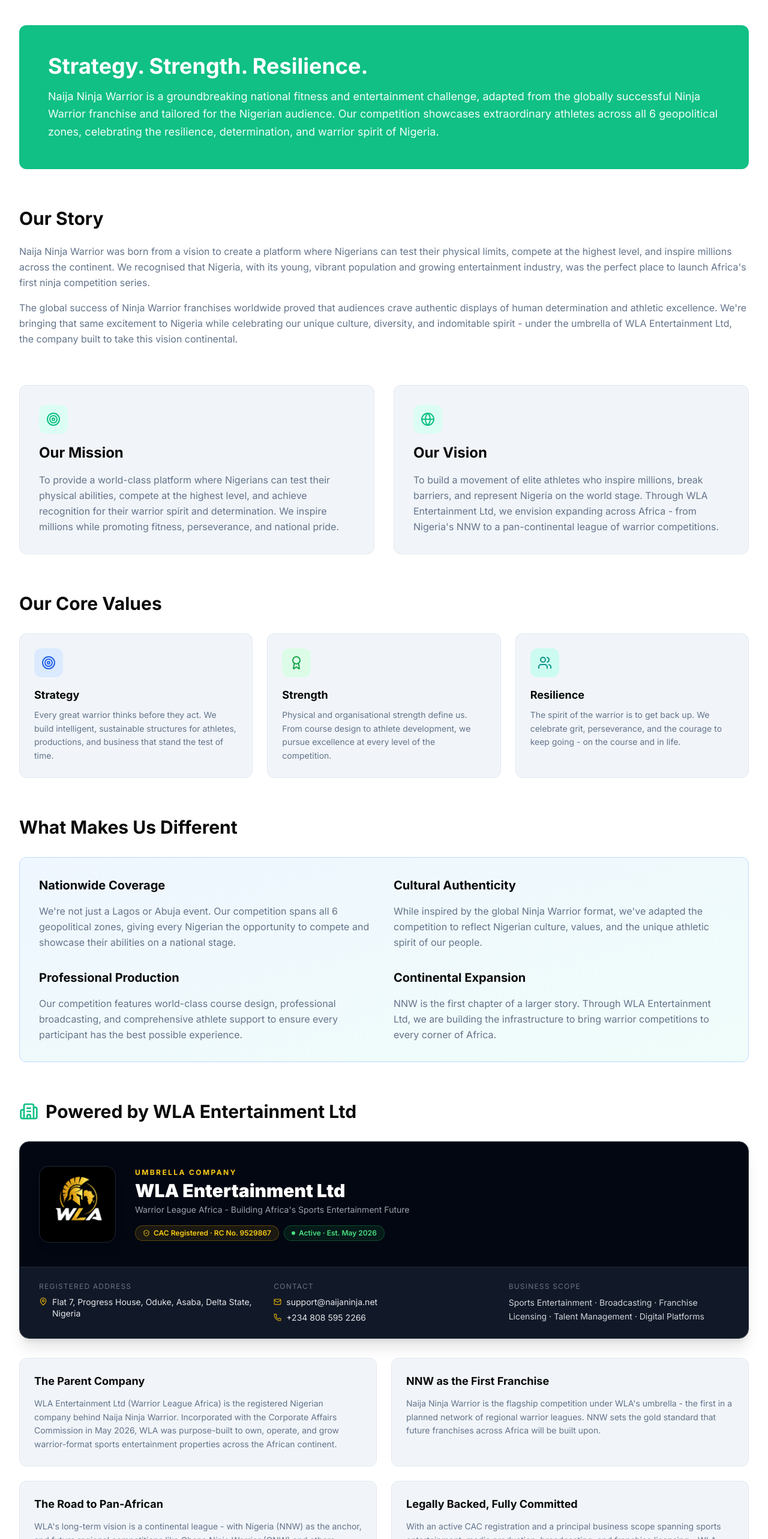
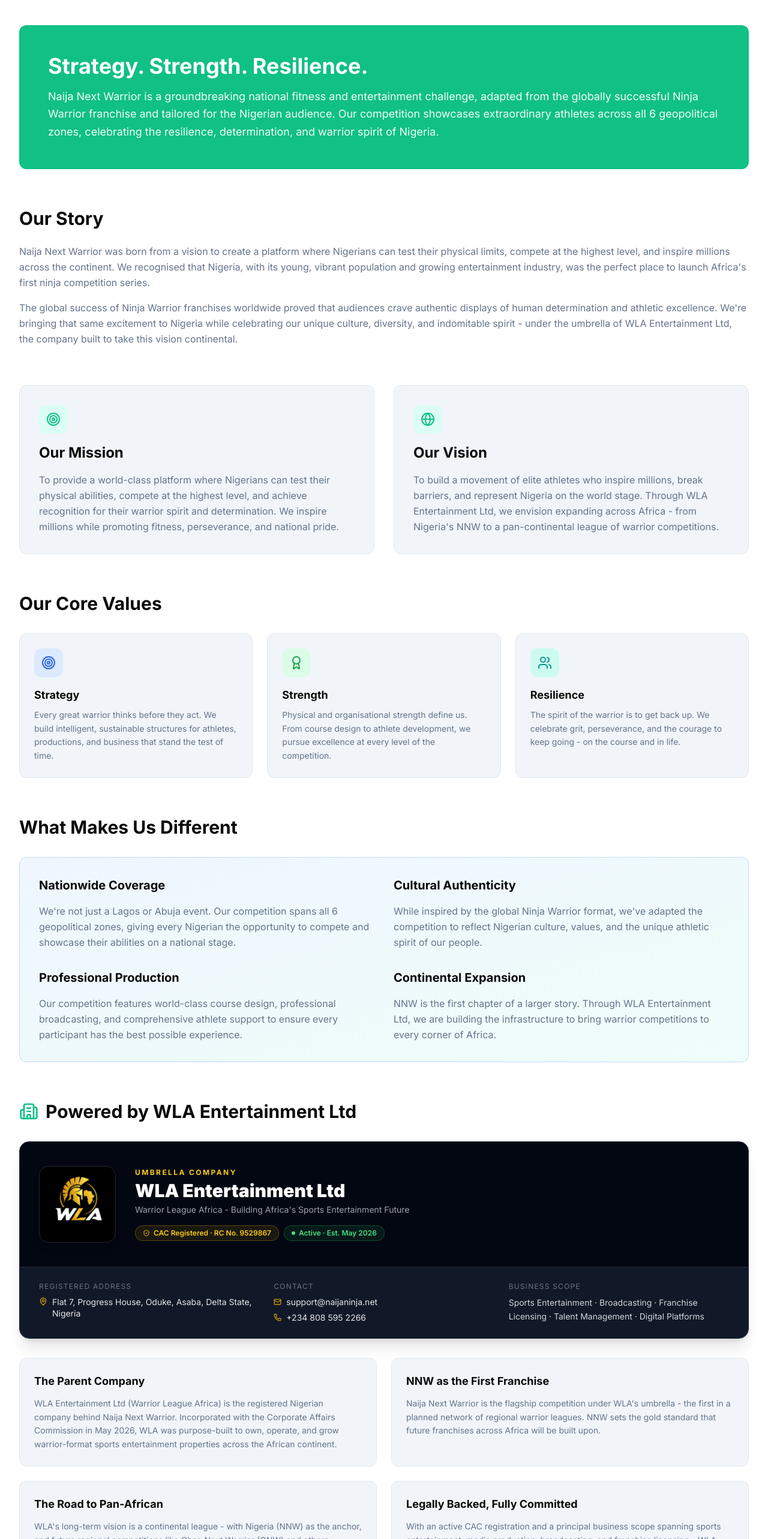
Before and after one commit to fid37is/nnw, a Next.js app: page /about in a window 1280 px wide. Shown: the part 234-2800 px from the top of the page at 60% size. Built offline with nearby package versions, Linux system fonts and the light colour scheme; no server answers; the database is empty.

Commit message:
again fixes

```diff
--- a/app/HomeClient.tsx
+++ b/app/HomeClient.tsx
@@ -60,7 +60,7 @@
 
   const loadData = async () => {
     try {
-      // All independent queries in parallel — including waiting list count
+      // All independent queries in parallel- including waiting list count
       const [seasonRes, sponsorRes, videoRes, waitingRes] = await Promise.all([
         supabase
           .from('seasons')
@@ -77,7 +77,7 @@
           .select('id,title,youtube_url,description,category,order_position')
           .order('order_position', { ascending: true })
           .limit(6),
-        // head:true returns only the count — no row data transferred
+        // head:true returns only the count- no row data transferred
         supabase
           .from('waiting_list')
           .select('*', { count: 'exact', head: true }),
@@ -152,18 +152,17 @@
         <div className={`${applicationOpen ? 'bg-naija-green-600' : 'bg-gray-800'} text-white text-center text-xs font-bold py-2.5 tracking-wide mt-20`}>
           {applicationOpen
             ? `Applications Open · Deadline: ${new Date(season.application_end_date).toLocaleDateString('en-NG', { day: 'numeric', month: 'long', year: 'numeric' })}`
-            : 'Applications Closed · Next season opening soon — Register to be notified'}
+            : 'Applications Closed · Next season opening soon- Register to be notified'}
         </div>
       )}
 
       {/* 1. HERO */}
       <HeroSection
-        champion={champion}
         season={season}
         isApplicationOpen={applicationOpen}
       />
 
-      {/* 2. WAITING LIST — only visible when applications are closed */}
+      {/* 2. WAITING LIST- only visible when applications are closed */}
       {!applicationOpen && (
         <WaitingListSection waitingCount={waitingCount} />
       )}
--- a/app/about/page.tsx
+++ b/app/about/page.tsx
@@ -20,7 +20,7 @@
           </Link>
           <div className="flex items-center gap-4 mb-3">
             <Info size={40} className="text-primary" />
-            <h1 className="text-4xl md:text-5xl font-bold text-foreground">About Naija Ninja Warrior</h1>
+            <h1 className="text-4xl md:text-5xl font-bold text-foreground">About Naija Next Warrior</h1>
           </div>
           <p className="text-xl text-muted-foreground">Africa's First Ninja Competition Series · A WLA Entertainment Company</p>
         </div>
@@ -29,7 +29,7 @@
         <div className="bg-primary text-primary-foreground rounded-xl p-8 md:p-12 mb-16">
           <h2 className="text-3xl md:text-4xl font-bold mb-4">Strategy. Strength. Resilience.</h2>
           <p className="text-lg text-primary-50 leading-relaxed">
-            Naija Ninja Warrior is a groundbreaking national fitness and entertainment challenge, adapted from the globally successful Ninja Warrior franchise and tailored for the Nigerian audience. Our competition showcases extraordinary athletes across all 6 geopolitical zones, celebrating the resilience, determination, and warrior spirit of Nigeria.
+            Naija Next Warrior is a groundbreaking national fitness and entertainment challenge, adapted from the globally successful Ninja Warrior franchise and tailored for the Nigerian audience. Our competition showcases extraordinary athletes across all 6 geopolitical zones, celebrating the resilience, determination, and warrior spirit of Nigeria.
           </p>
         </div>
 
@@ -38,7 +38,7 @@
           <h2 className="text-3xl font-bold text-foreground mb-6">Our Story</h2>
           <div className="prose prose-lg max-w-none text-muted-foreground">
             <p className="leading-relaxed mb-4">
-              Naija Ninja Warrior was born from a vision to create a platform where Nigerians can test their physical limits, compete at the highest level, and inspire millions across the continent. We recognised that Nigeria, with its young, vibrant population and growing entertainment industry, was the perfect place to launch Africa's first ninja competition series.
+              Naija Next Warrior was born from a vision to create a platform where Nigerians can test their physical limits, compete at the highest level, and inspire millions across the continent. We recognised that Nigeria, with its young, vibrant population and growing entertainment industry, was the perfect place to launch Africa's first ninja competition series.
             </p>
             <p className="leading-relaxed">
               The global success of Ninja Warrior franchises worldwide proved that audiences crave authentic displays of human determination and athletic excellence. We're bringing that same excitement to Nigeria while celebrating our unique culture, diversity, and indomitable spirit - under the umbrella of WLA Entertainment Ltd, the company built to take this vision continental.
@@ -210,19 +210,19 @@
             <div className="bg-muted rounded-xl p-6 border border-border">
               <h3 className="font-bold text-foreground text-lg mb-3">The Parent Company</h3>
               <p className="text-muted-foreground text-sm leading-relaxed">
-                WLA Entertainment Ltd (Warrior League Africa) is the registered Nigerian company behind Naija Ninja Warrior. Incorporated with the Corporate Affairs Commission in May 2026, WLA was purpose-built to own, operate, and grow warrior-format sports entertainment properties across the African continent.
+                WLA Entertainment Ltd (Warrior League Africa) is the registered Nigerian company behind Naija Next Warrior. Incorporated with the Corporate Affairs Commission in May 2026, WLA was purpose-built to own, operate, and grow warrior-format sports entertainment properties across the African continent.
               </p>
             </div>
             <div className="bg-muted rounded-xl p-6 border border-border">
               <h3 className="font-bold text-foreground text-lg mb-3">NNW as the First Franchise</h3>
               <p className="text-muted-foreground text-sm leading-relaxed">
-                Naija Ninja Warrior is the flagship competition under WLA's umbrella - the first in a planned network of regional warrior leagues. NNW sets the gold standard that future franchises across Africa will be built upon.
+                Naija Next Warrior is the flagship competition under WLA's umbrella - the first in a planned network of regional warrior leagues. NNW sets the gold standard that future franchises across Africa will be built upon.
               </p>
             </div>
             <div className="bg-muted rounded-xl p-6 border border-border">
               <h3 className="font-bold text-foreground text-lg mb-3">The Road to Pan-African</h3>
               <p className="text-muted-foreground text-sm leading-relaxed">
-                WLA's long-term vision is a continental league - with Nigeria (NNW) as the anchor, and future regional competitions like Ghana Ninja Warrior (GNW) and others expanding across Africa under the WLA banner.
+                WLA's long-term vision is a continental league - with Nigeria (NNW) as the anchor, and future regional competitions like Ghan Next Warrior (GNW) and others expanding across Africa under the WLA banner.
               </p>
             </div>
             <div className="bg-muted rounded-xl p-6 border border-border">
@@ -239,7 +239,7 @@
           <div className="max-w-3xl mx-auto text-center">
             <h2 className="text-3xl md:text-4xl font-bold mb-4">Join the Movement</h2>
             <p className="text-lg text-primary-50 mb-8">
-              Whether you're an aspiring competitor, a fitness enthusiast, or someone looking to support Nigerian excellence, there's a place for you in the Naija Ninja Warrior community - powered by WLA Entertainment Ltd.
+              Whether you're an aspiring competitor, a fitness enthusiast, or someone looking to support Nigerian excellence, there's a place for you in the Naija Next Warrior community - powered by WLA Entertainment Ltd.
             </p>
             <div className="flex flex-col sm:flex-row gap-4 justify-center">
               <Link href="/register" className="inline-block px-8 py-3 bg-background text-primary font-bold rounded-full hover:bg-primary-50 transition-all hover:scale-105">
```
